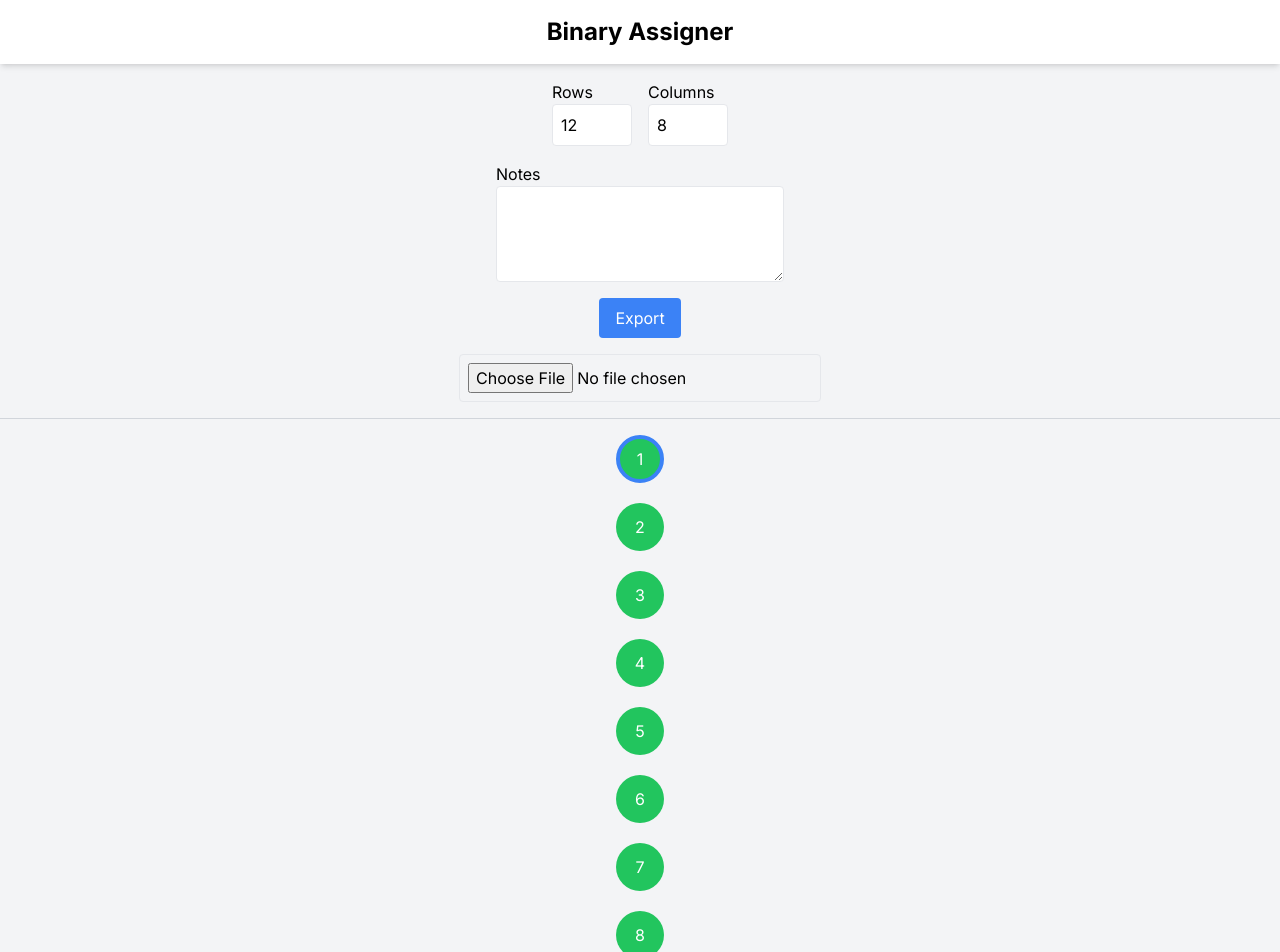
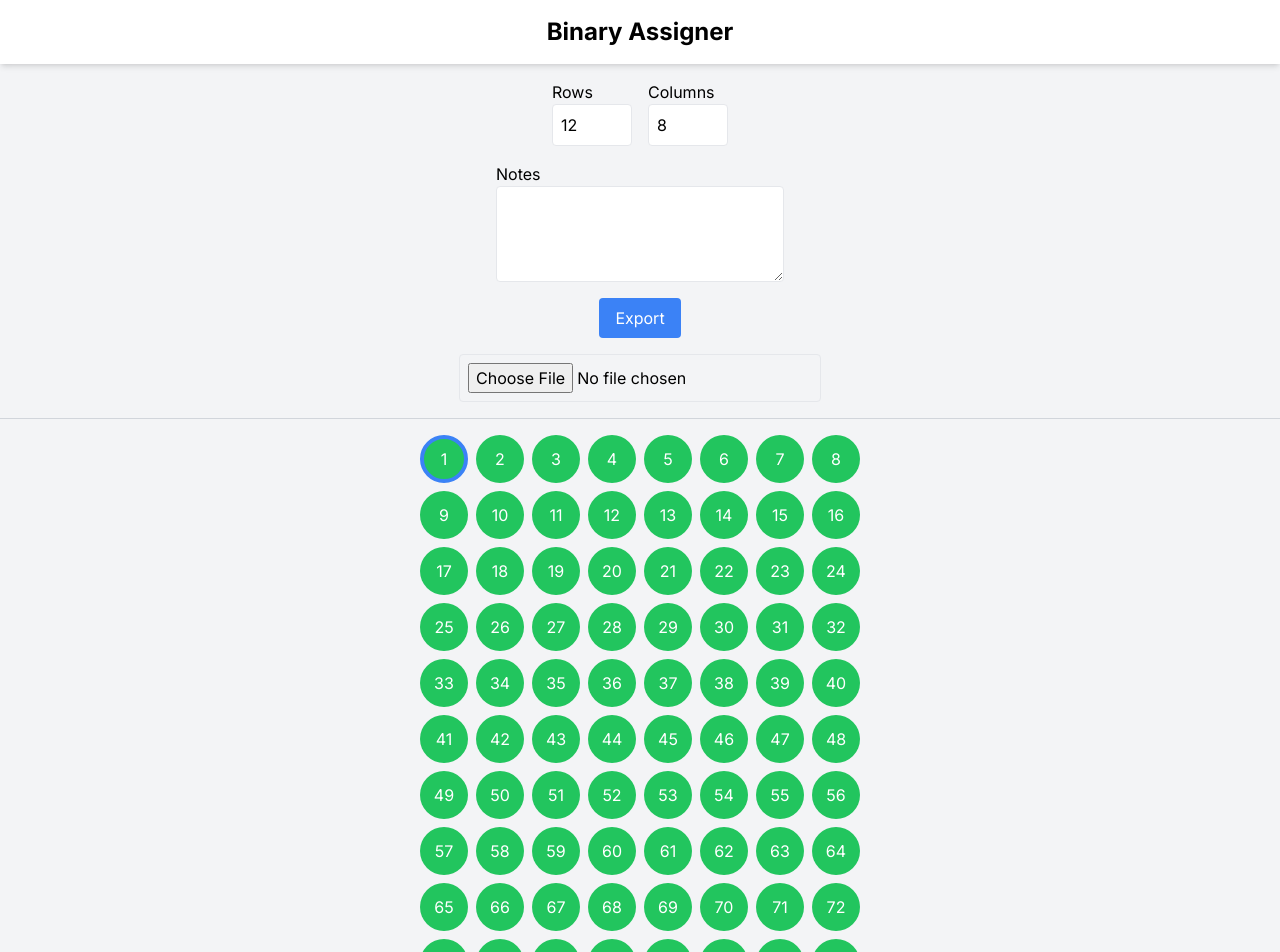
Before and after one commit to dannynotsmart/Binary-Assigner, a Next.js app: page / in a window 1280 px wide. Shown: the top 952 px of the page. Built offline with nearby package versions, Linux system fonts and the light colour scheme.

Commit message:
fixed grids not displaying properly

```diff
--- a/src/pages/index.tsx
+++ b/src/pages/index.tsx
@@ -9,12 +9,17 @@ export default function Home() {
   const [cols, setCols] = useState(8);
   const [notes, setNotes] = useState("");
   const [selectedIndex, setSelectedIndex] = useState(0);
-  const [circleStates, setCircleStates] = useState<boolean[]>(Array(rows * cols).fill(true));
+  const [circleStates, setCircleStates] = useState<boolean[]>(Array(12 * 8).fill(true));
 
   useEffect(() => {
     const totalCircles = rows * cols;
-    setCircleStates(Array(totalCircles).fill(true));
-    setSelectedIndex(0);
+    setCircleStates((prev) => {
+      if (prev.length !== totalCircles) {
+        return Array(totalCircles).fill(true);
+      }
+      return prev;
+    });
+    setSelectedIndex((prev) => Math.min(prev, totalCircles - 1));
   }, [rows, cols]);
 
   const handleKeyDown = (e: KeyboardEvent) => {
@@ -67,8 +72,8 @@ export default function Home() {
       try {
         const data = JSON.parse(e.target.result as string);
         if (data.values && Array.isArray(data.values)) {
-          setRows(data.rows);
-          setCols(data.cols);
+          setRows(data.rows || 1);
+          setCols(data.cols || 1);
           setNotes(data.notes || "");
           setCircleStates(data.values.map((v: number) => v === 1));
         }
@@ -151,7 +156,13 @@ export default function Home() {
         </div>
         <hr className="border-t border-gray-300" />
         <div className="flex-grow flex justify-center items-center py-4">
-          <div className={`grid grid-cols-${cols} gap-2 sm:gap-3 md:gap-4 lg:gap-5`}>
+          <div
+            style={{
+              display: "grid",
+              gridTemplateColumns: `repeat(${cols}, minmax(0, 1fr))`,
+              gap: "0.5rem",
+            }}
+          >
             {Array.from({ length: rows * cols }).map((_, index) => (
               <div
                 key={index}
```
